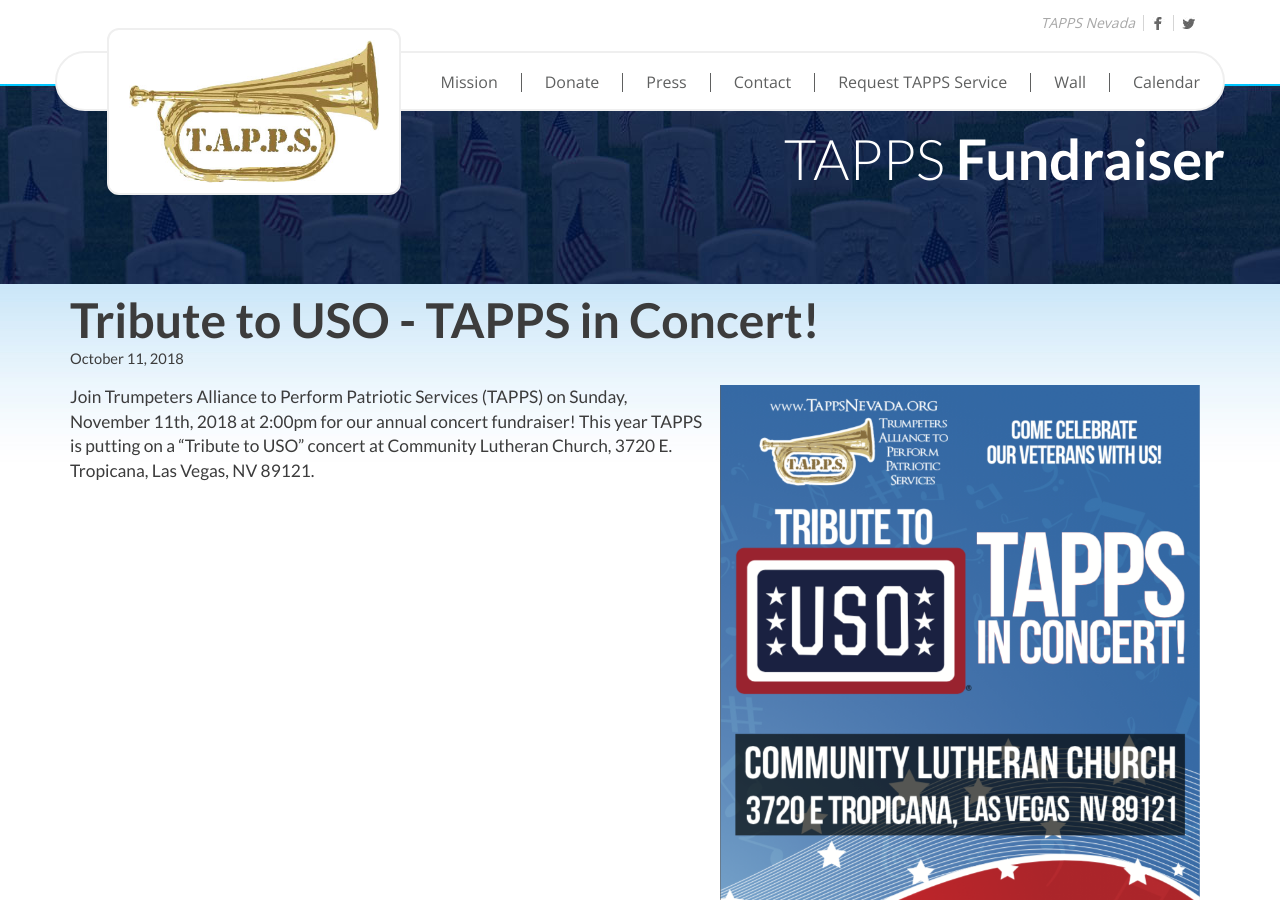
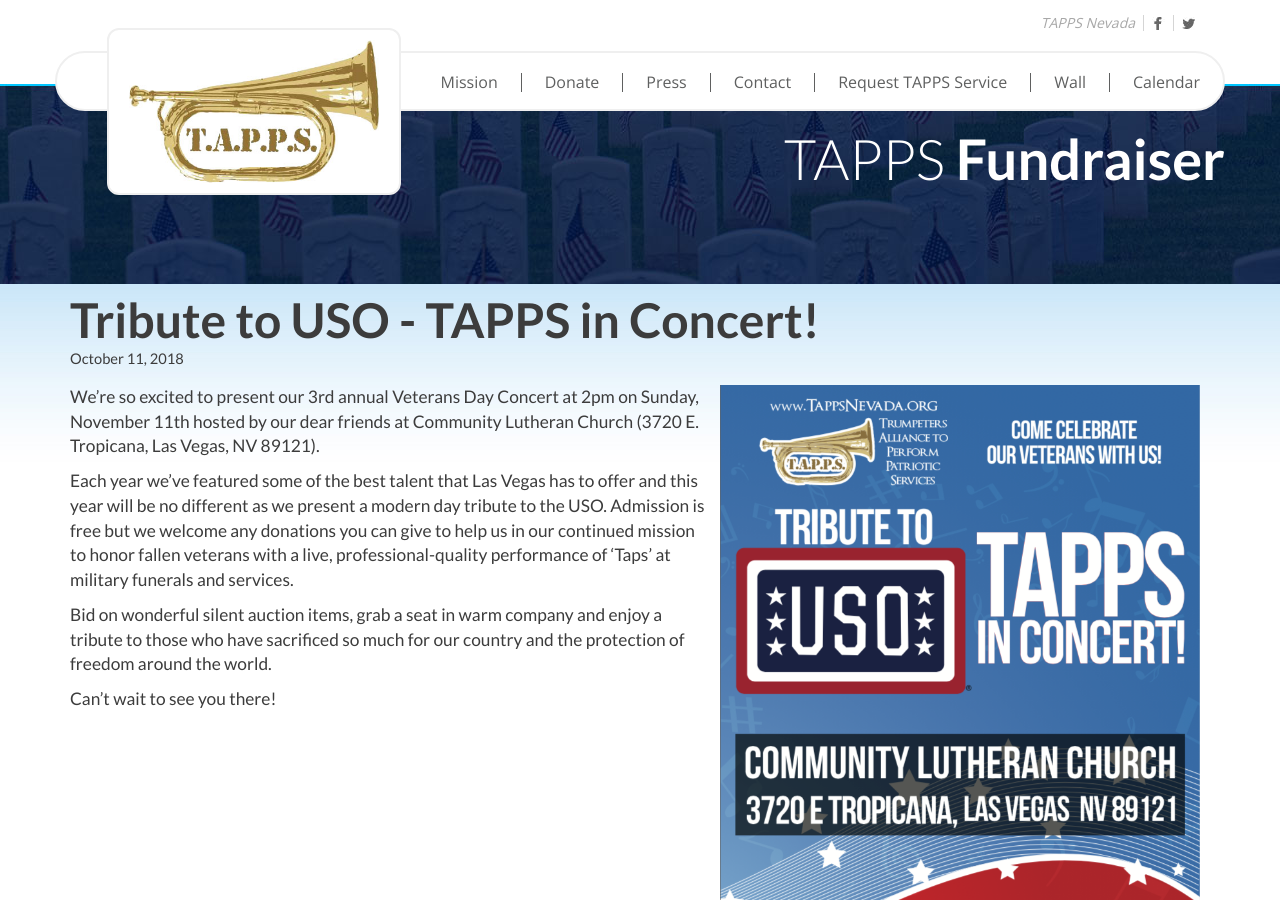
Before and after one commit to rg45-com/tappsnevada.org, a Jekyll site: the page built from _posts/events/2018-10-11-tribute-to-uso-tapps-in-concert.md, in a window 1280 px wide and 900 px high. Built offline with Jekyll 4.4.1, drawn with Linux system fonts in a browser that asks for light colours.

Commit message:
Update Events “2018-10-11-tribute-to-uso-tapps-in-concert”

```diff
--- a/_posts/events/2018-10-11-tribute-to-uso-tapps-in-concert.md
+++ b/_posts/events/2018-10-11-tribute-to-uso-tapps-in-concert.md
@@ -6,4 +6,10 @@ date: 2018-10-11T17:28:29.303Z
 event_date: 2018-11-11T18:28:29.304Z
 thumbnail: /assets/images/2018-10-11_tapps_uso.png
 ---
-Join Trumpeters Alliance to Perform Patriotic Services (TAPPS) on Sunday, November 11th, 2018 at 2:00pm for our annual concert fundraiser!  This year TAPPS is putting on a "Tribute to USO" concert at Community Lutheran Church, 3720 E. Tropicana, Las Vegas, NV 89121.
+We’re so excited to present our 3rd annual Veterans Day Concert at 2pm on Sunday, November 11th hosted by our dear friends at Community Lutheran Church (3720 E. Tropicana, Las Vegas, NV 89121).
+
+Each year we’ve featured some of the best talent that Las Vegas has to offer and this year will be no different as we present a modern day tribute to the USO.  Admission is free but we welcome any donations you can give to help us in our continued mission to honor fallen veterans with a live, professional-quality performance of ‘Taps’ at military funerals and services.
+
+Bid on wonderful silent auction items, grab a seat in warm company and enjoy a tribute to those who have sacrificed so much for our country and the protection of freedom around the world.
+
+Can’t wait to see you there!
```
